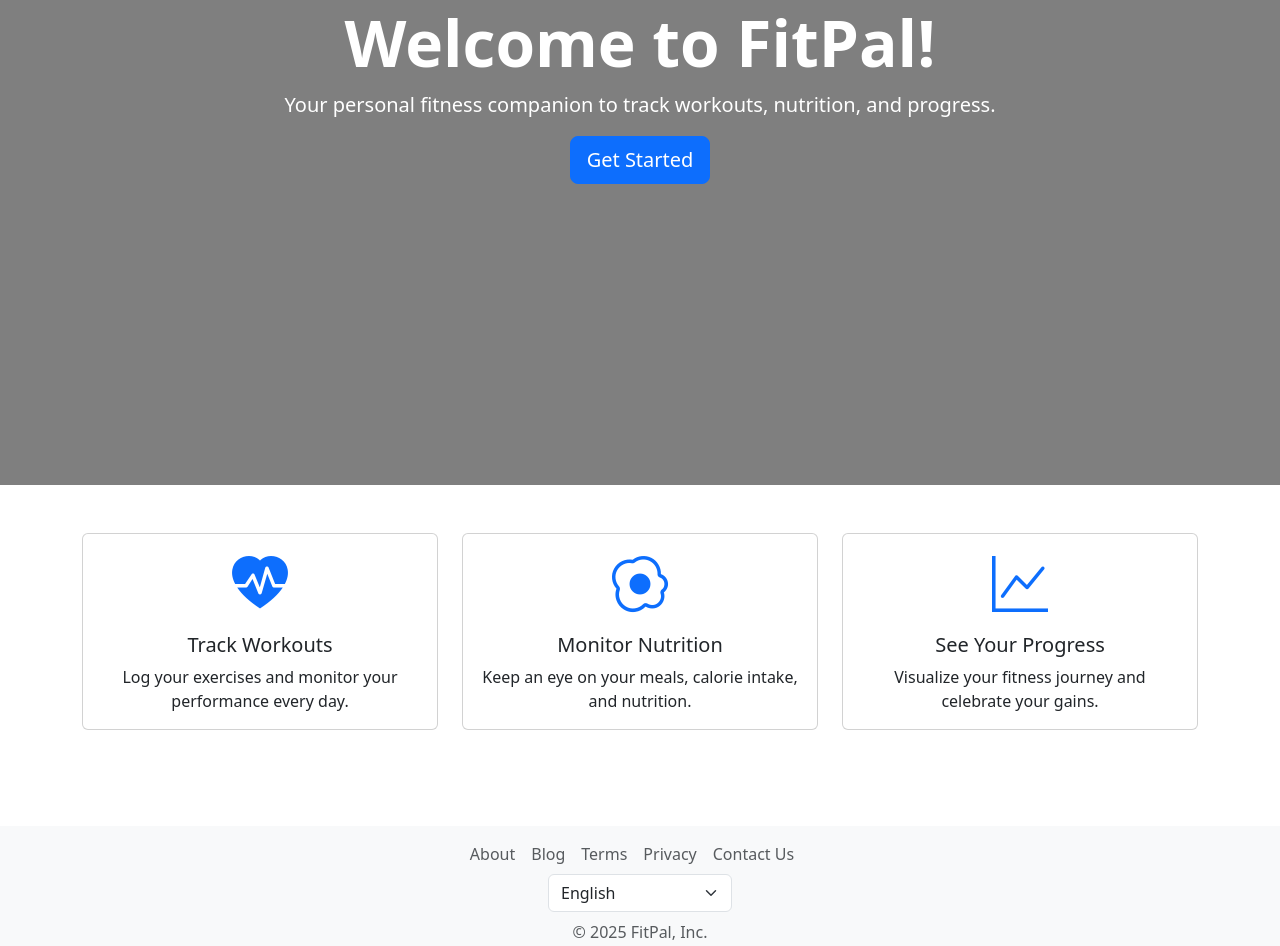
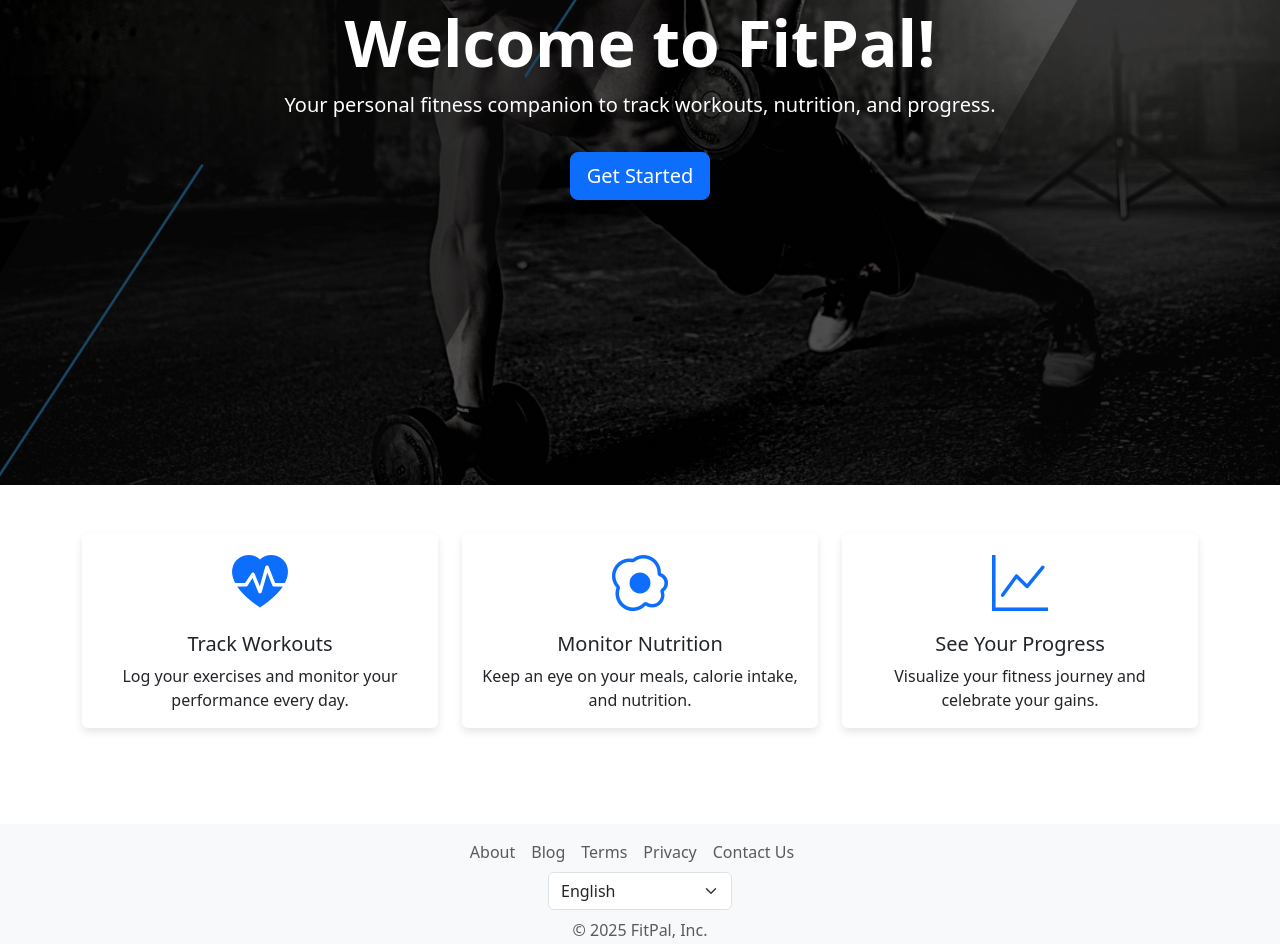
Before and after one commit to michaelferry25/FitPal, an Angular app: page /home in a window 1280 px wide. Shown: the part 280-1226 px from the top of the page. Built offline with nearby package versions, Linux system fonts and the light colour scheme; sample sign-in values are in the browser's storage.

Commit message:
Added an image to the home page

```diff
--- a/src/app/home/home.component.css
+++ b/src/app/home/home.component.css
@@ -1,8 +1,15 @@
+body, html {
+  margin: 0;
+  padding: 0;
+}
 .hero-section {
+  background-image: url('./assets/gymBanner.jpg');
   background-size: cover;
   background-position: center;
   height: 80vh;
   position: relative;
+  color: white;
+  margin-top: 0;
 }
 
 .hero-section::before {
@@ -12,7 +19,7 @@
   left: 0;
   right: 0;
   bottom: 0;
-    background: rgba(0, 0, 0, 0.5);
+  background: rgba(0, 0, 0, 0.6);
 }
 
 .hero-section .container {
@@ -20,3 +27,13 @@
   z-index: 1;
   padding-top: 20vh;
 }
+
+.card {
+  border: none;
+  box-shadow: 0 4px 8px rgba(0,0,0,0.1);
+  transition: transform 0.2s ease;
+}
+
+.card:hover {
+  transform: translateY(-5px);
+}
--- a/src/app/home/home.component.html
+++ b/src/app/home/home.component.html
@@ -1,10 +1,10 @@
 <div class="hero-section">
-    <div class="container text-center text-white">
-      <h1 class="display-3 fw-bold">Welcome to FitPal!</h1>
-      <p class="lead">Your personal fitness companion to track workouts, nutrition, and progress.</p>
-      <a class="btn btn-primary btn-lg" routerLink="/dashboard" role="button">Get Started</a>
-    </div>
+  <div class="container text-center">
+    <h1 class="display-3 fw-bold">Welcome to FitPal!</h1>
+    <p class="lead">Your personal fitness companion to track workouts, nutrition, and progress.</p>
+    <a class="btn btn-primary btn-lg mt-3" routerLink="/dashboard" role="button">Get Started</a>
   </div>
+</div>
 
   <div class="container my-5">
     <div class="row text-center">
```
Also changed, not shown: src/app/home/assets/gymBanner.jpg (added). Lines whose indentation alone changed are shown as unchanged.
